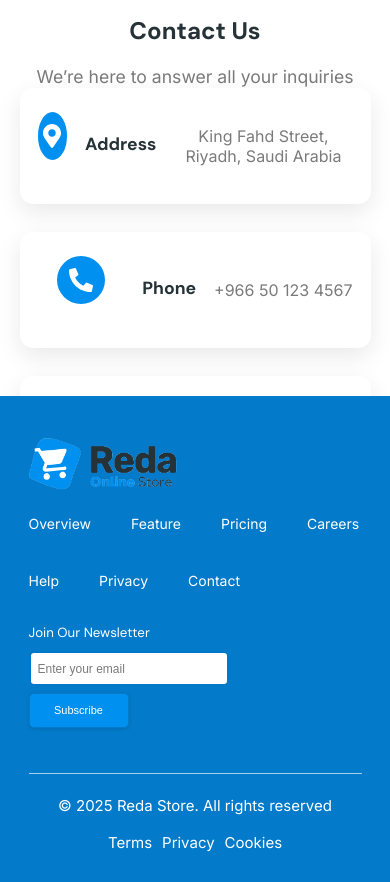
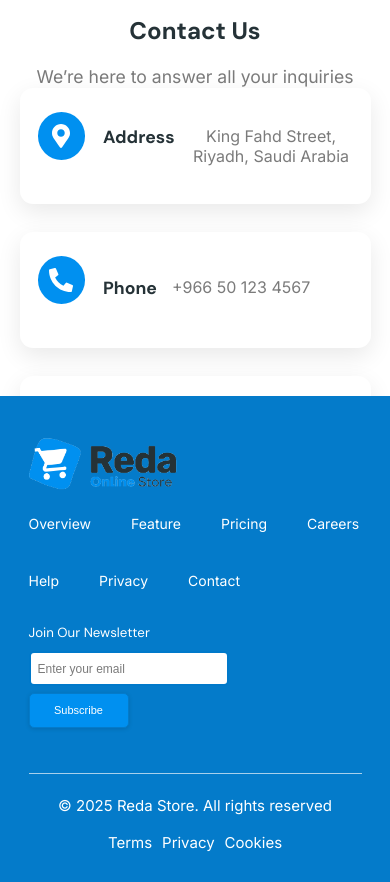
Before and after one commit to Muad-Ahmed/ecommerce-react-js, a React (Vite) app: page /about in a window 390 px wide. Shown: the part 6120-7002 px from the top of the page. Built offline with nearby package versions, Linux system fonts and the light colour scheme; no server answers.

Commit message:
fix: correct text and icon alignment in contact-us section

```diff
--- a/src/page/aboutUs/AboutUs.jsx
+++ b/src/page/aboutUs/AboutUs.jsx
@@ -254,9 +254,11 @@ const AboutUs = () => {
           <div className="contact-info">
             {contactInfo.map((contact, index) => (
               <div key={index} className="contact-item">
-                <div className="contact-icon" >{contact.icon}</div>
-                <h4>{contact.title}</h4>
-                <p>{contact.info}</p>
+                <div className="contact-icon">{contact.icon}</div>
+                <div className="contact-details">
+                  <h4>{contact.title}</h4>
+                  <p>{contact.info}</p>
+                </div>
               </div>
             ))}
           </div>
--- a/src/page/aboutUs/aboutUs.css
+++ b/src/page/aboutUs/aboutUs.css
@@ -262,6 +262,11 @@
   font-size: 1.5rem;
   color: var(--white-color);
 }
+.contact-item .contact-details {
+  display: flex;
+  gap: 15px;
+  width: 47%;
+}
 
 .contact-item h4 {
   font-size: 1.2rem;
@@ -294,6 +299,9 @@
 
   .contact-info {
     grid-template-columns: 1fr;
+  }
+  .contact-item .contact-details {
+    width: 80%;
   }
 }
 
```
